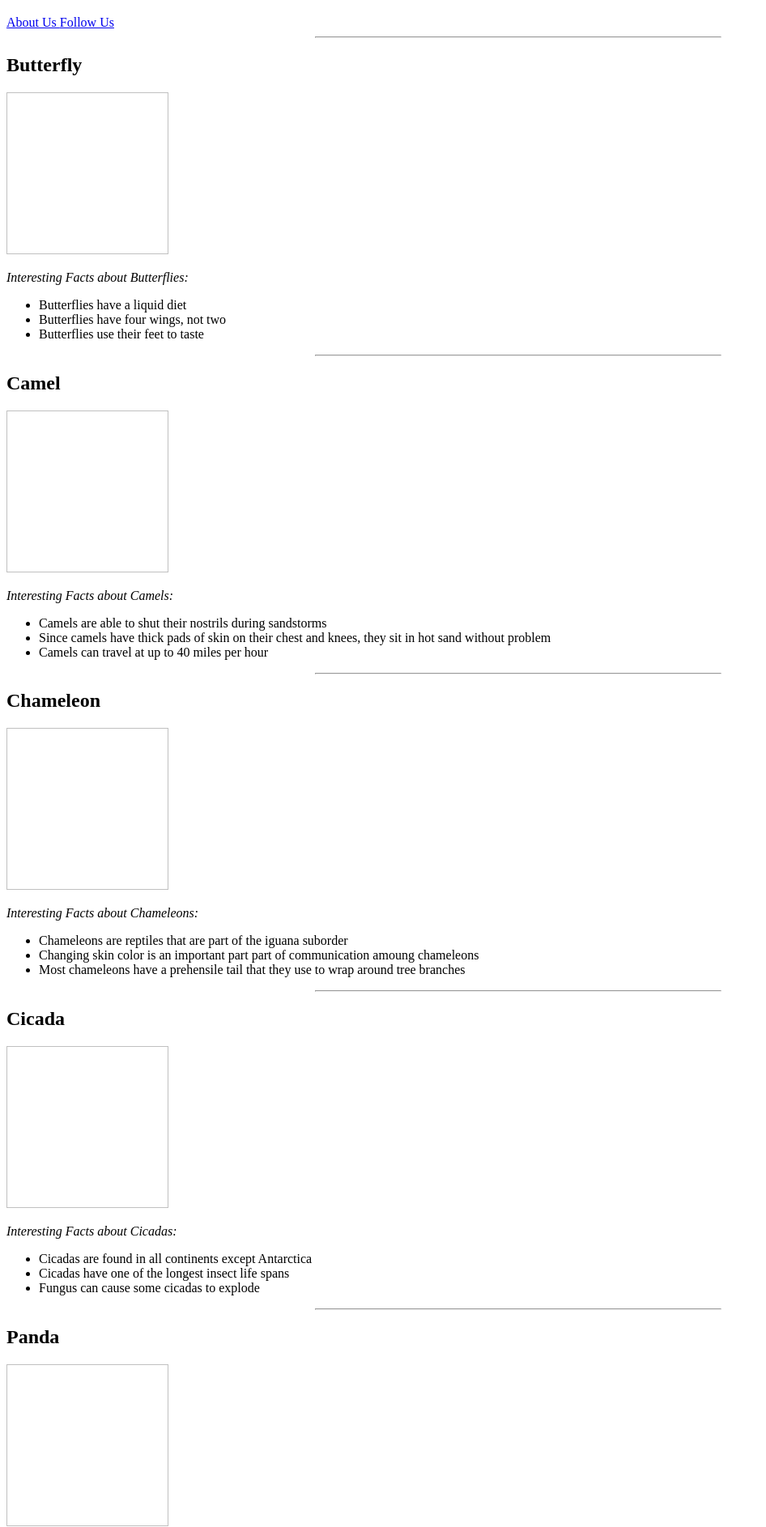
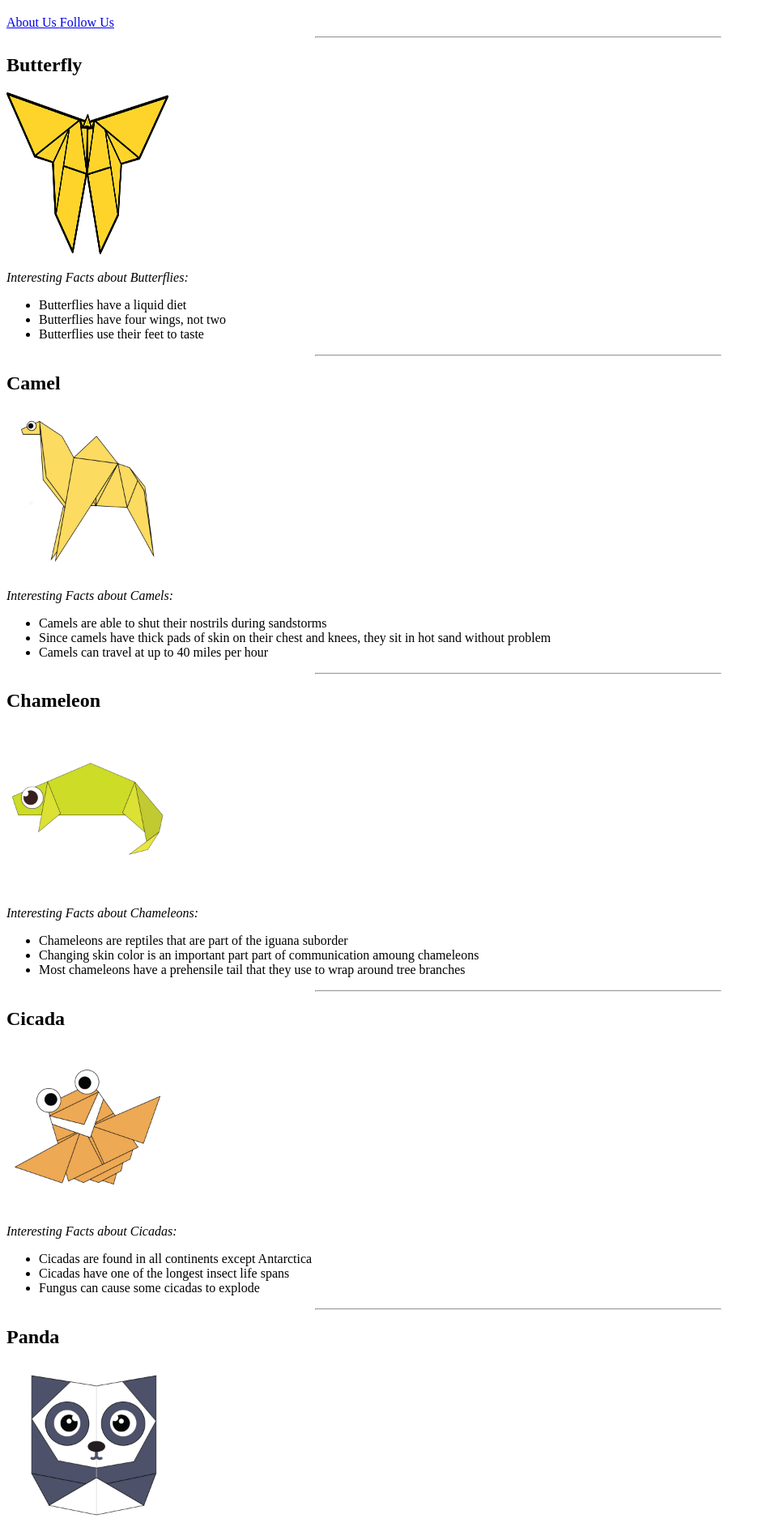
Before and after one commit to GiuDeMelo/Project49-Origami-Web, a plain HTML site: page index.html in a window 1280 px wide. Shown: the part 61-1947 px from the top of the page at 81% size, without its empty margins (0-946 px from the left). Drawn offline with Linux system fonts and the light colour scheme.

Commit message:
Update index.html

```diff
--- a/index.html
+++ b/index.html
@@ -16,7 +16,7 @@
 
       <hr width = 500px>
       <h2> Butterfly </h2>
-      <a href = "http://origami.me/butterfly/"> <img scr = "images/butterfly.png" width = "200px" height = "200px"> </a>
+      <a href = "http://origami.me/butterfly/"> <img src = "butterfly.png" width = "200px" height = "200px"> </a>
       <p> <i> Interesting Facts about Butterflies: </i> </p>
       <ul>
          <li> Butterflies have a liquid diet </li>
@@ -26,7 +26,7 @@
 
       <hr width = 500px>
       <h2> Camel </h2>
-      <a href = "http://origami.me/camel/"> <img scr = "images/camel.png" width = "200px" height = "200px"> </a>
+      <a href = "http://origami.me/camel/"> <img src = "camel.png" width = "200px" height = "200px"> </a>
       <p> <i> Interesting Facts about Camels: </i> </p>
       <ul>
          <li> Camels are able to shut their nostrils during sandstorms </li>
@@ -36,7 +36,7 @@
 
       <hr width = 500px>
       <h2> Chameleon </h2>
-      <a href = "http://origami.me/chameleon/"> <img scr = "images/chameleon.png" width = "200px" height = "200px"> </a>
+      <a href = "http://origami.me/chameleon/"> <img src = "chameleon.png" width = "200px" height = "200px"> </a>
       <p> <i> Interesting Facts about Chameleons: </i> </p>
       <ul>
          <li> Chameleons are reptiles that are part of the iguana suborder </li>
@@ -46,7 +46,7 @@
 
       <hr width = 500px>
       <h2> Cicada </h2>
-      <a href = "http://origami.me/flying-cicada/"> <img scr = "images/cicada.png" width = "200px" height = "200px"> </a>
+      <a href = "http://origami.me/flying-cicada/"> <img src = "cicada.png" width = "200px" height = "200px"> </a>
       <p> <i> Interesting Facts about Cicadas: </i> </p>
       <ul>
          <li> Cicadas are found in all continents except Antarctica </li>
@@ -56,7 +56,7 @@
 
       <hr width = 500px>
       <h2> Panda </h2>
-      <a href = "http://origami.me/panda/"> <img scr = "images/panda.png" width = "200px" height = "200px"> </a>
+      <a href = "http://origami.me/panda/"> <img src = "panda.png" width = "200px" height = "200px"> </a>
       <p> <i> Interesting Facts about Pandas: </i> </p>
       <ul>
          <li> Like domestic cats, some pandas have vertical slits for pupils </li>
@@ -66,7 +66,7 @@
 
       <hr width = 500px>
       <h2> Pigeon </h2>
-      <a href = "http://origami.me/pigeon/"> <img scr = "images/pigeon.png" width = "200px" height = "200px"> </a>
+      <a href = "http://origami.me/pigeon/"> <img src = "pigeon.png" width = "200px" height = "200px"> </a>
       <p> <i> Interesting Facts about Pigeons: </i> </p>
       <ul>
          <li> Pigeons are incredibly complex and intelligent animals </li>
@@ -76,7 +76,7 @@
 
       <hr width = 500px>
       <h2> Teddy Bear </h2>
-      <a href = "http://origami.me/teddy-bear/"> <img scr = "images/teddy.png" width = "200px" height = "200px"> </a>
+      <a href = "http://origami.me/teddy-bear/"> <img src = "teddy.png" width = "200px" height = "200px"> </a>
       <p> <i> Interesting Facts about Teddy Bears: </i> </p>
       <ul>
          <li> The world's smallest stitched teddy bear is a mere 0.29 inches tall </li>
```
